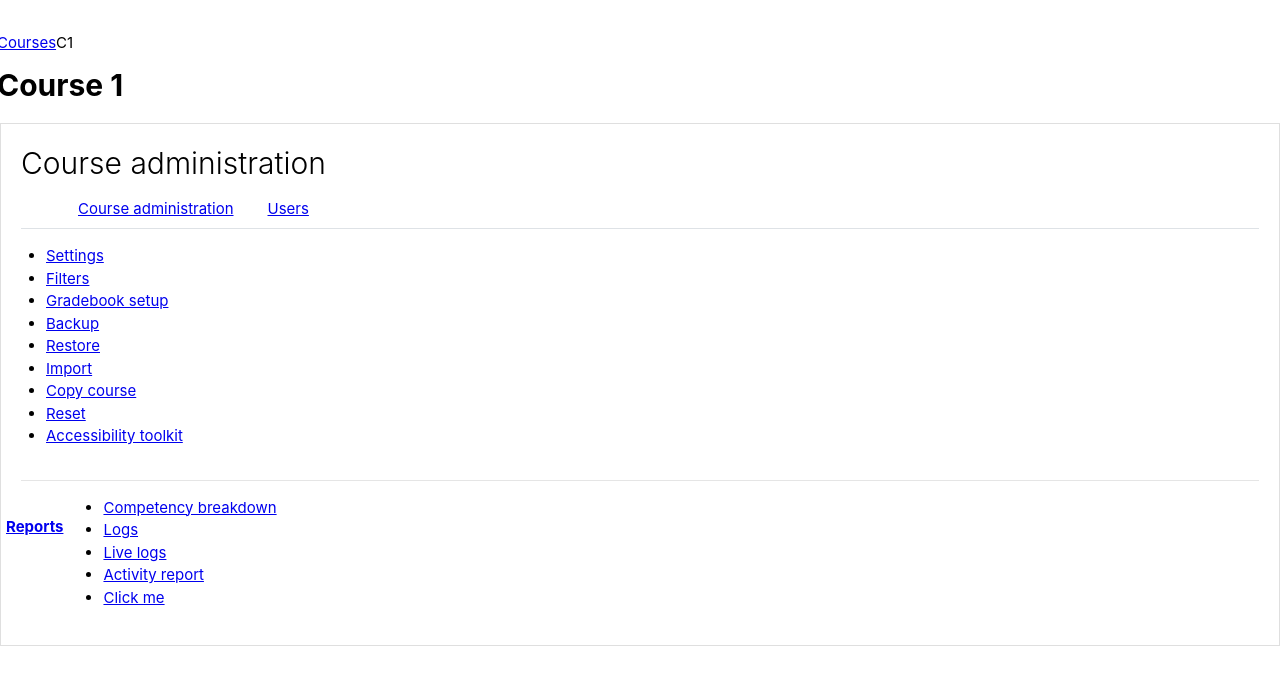
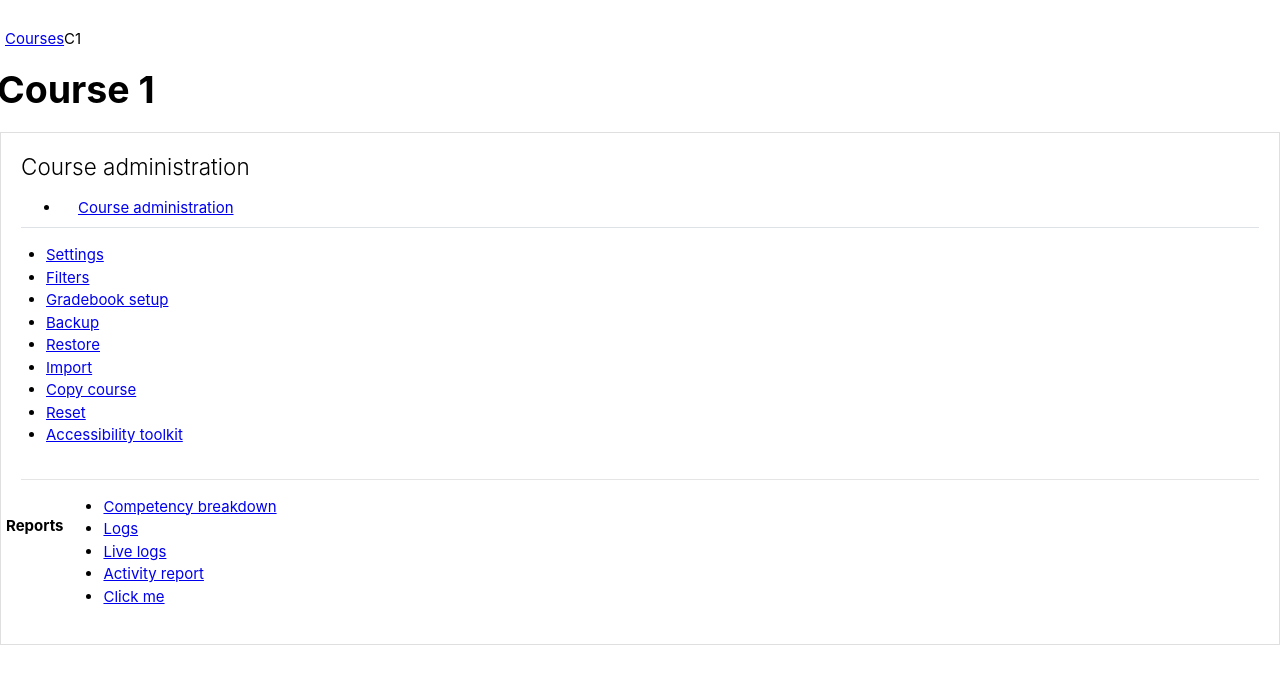
Before and after one commit to andrewnicols/chromedriver_viewport_edge, a plain HTML site: page fixtures/index.html in a window 1280 px wide. Drawn offline with Linux system fonts and the light colour scheme.

Commit message:
More simplification

```diff
--- a/fixtures/all.css
+++ b/fixtures/all.css
@@ -4,6 +4,7 @@ body {
     font-size:.9375rem;
     font-weight:400;
     line-height:1.5;
+    margin-bottom: 100px;
 }
 hr {
     box-sizing:content-box;
@@ -20,11 +21,9 @@ ol,ul,dl {
     margin-top:0;
     margin-bottom:1rem
 }
-h1,.h1 {
-    font-size:2.34375rem
-}
-h2,.h2 {
-    font-size:1.875rem
+h1 {
+    font-size:2.34375rem;
+    font-weight:700
 }
 hr {
     margin-top:1rem;
@@ -34,15 +33,8 @@ hr {
 }
 .row {
     display:flex;
-    flex-wrap:wrap;
     margin-right:-15px;
     margin-left:-15px
-}
-.nav {
-    display:flex;
-    flex-wrap:wrap;
-    margin-bottom:0;
-    list-style:none
 }
 .nav-link {
     display:block;
@@ -62,7 +54,7 @@ hr {
     margin-bottom:0;
     list-style:none;
 }
-.mt-3,.my-3 {
+.mt-3 {
     margin-top:1rem!important
 }
 .p-1 {
@@ -71,40 +63,20 @@ hr {
 .p-2 {
     padding:0.5rem!important
 }
-.p-3 {
-    padding:1rem!important
-}
-.pt-3,.py-3 {
+.pt-3 {
     padding-top:1rem!important
 }
-@media (min-width:576px) {
-    #region-main {
-        border:1px solid rgba(0,0,0,.125);
-        padding:1.25rem
-    }
-
+#region-main {
+    border:1px solid rgba(0,0,0,.125);
+    padding:1.25rem
 }
-.aalink.focus,.aalink:focus,#page-footer a:not([class]).focus,#page-footer a:not([class]):focus,.arrow_link.focus,.arrow_link:focus,a:not([class]).focus,a:not([class]):focus,.activityinstance>a.focus,.activityinstance>a:focus {
+a:not([class]):focus {
     outline:.2rem solid transparent;
 }
 .headermain {
     font-weight:700
 }
-#maincontent {
-    display:block;
-    height:1px;
-    overflow:hidden
-}
-#page-header h1.h2 {
-    font-weight:700
-}
-#page-header .logo {
-    margin:1rem 0
-}
-#page-header .logo img {
-    max-height:75px
-}
 .page-context-header {
     overflow:hidden;
-    padding:.25rem
+    padding:.25rem;
 }
--- a/fixtures/index.html
+++ b/fixtures/index.html
@@ -1,113 +1,59 @@
-<html dir="ltr" lang="en" xml:lang="en" class="yui3-js-enabled"><head>
+<html>
+    <head>
         <title>Course administration</title>
-    <link rel="shortcut icon" href="http://host.docker.internal/im/theme/image.php/boost/theme/1634272595/favicon">
-    <meta http-equiv="Content-Type" content="text/html; charset=utf-8">
-    <meta name="keywords" content="moodle, Course administration">
         <link rel="stylesheet" type="text/css" href="all.css">
-    <meta name="viewport" content="width=device-width, initial-scale=1.0">
     </head>
-  <body id="page-course-admin" class="">
-    <div id="page-wrapper" class="d-print-block">
-      <div>
-        <div id="page" data-region="mainpage" data-usertour="scroller" class="drawers  ">
-          <div id="topofscroll" class="main-inner">
-            <div class="drawer-toggles d-flex">
-            </div>
-            <header id="page-header" class="row">
-            <div class="col-12 pt-3">
-              <div class="card border-0">
-                <div class="card-body p-2 navigation-card">
-                  <div class="d-flex flex-wrap">
-                    <div id="page-navbar" class="p-1">
-                      <nav aria-label="Navigation bar">
-                      <ol class="breadcrumb">
+    <body>
+        <header class="pt-3 row p-2" id="page-header">
+        <div class="">
+            <div class="p-2">
+                <ol class="breadcrumb p-1">
                     <li class="breadcrumb-item">
-                        <a href="http://host.docker.internal/im/course/index.php">Courses</a>
+                    <a href="#">Courses</a>
                     </li>
 
                     <li class="breadcrumb-item">C1</li>
                 </ol>
-                      </nav>
             </div>
-                    <div class="ml-auto d-flex">
-
-                    </div>
-                    <div id="course-header">
-
-                    </div>
-                  </div>
-                  <div class="d-sm-flex align-items-center">
-                    <div class="mr-auto">
-                      <div class="page-context-header"><div class="page-header-headings"><h1 class="h2">Course 1</h1></div></div>
-                    </div>
-
-                    <div class="header-actions-container flex-shrink-0" data-region="header-actions-container">
-                    </div>
-                  </div>
-                </div>
+            <div>
+                <div class="page-context-header"><h1>Course 1</h1></div>
             </div>
         </div>
         </header>
-            <div id="page-content" class="pb-3 d-print-block">
-              <div id="region-main-box">
-                <section id="region-main" aria-label="Content">
-
-                <span class="notifications" id="user-notifications"></span>
-                <div role="main"><span id="maincontent"></span><h2>Course administration</h2><ul class="nav nav-tabs" role="tablist">
-                    <!-- First the top most node and immediate children -->
-                    <li class="nav-item">
-                    <a class="nav-link active" href="#linkcourseadmin" data-toggle="tab" role="tab" aria-selected="true">Course administration</a>
-                    </li>
-                    <!-- Now the first level children with sub nodes -->
-                    <li class="nav-item">
-                    <a class="nav-link" href="#linkusers" data-toggle="tab" role="tab" aria-selected="false" tabindex="-1">Users</a>
+        <section id="region-main" class="pb-3">
+        <div>
+            <h2>Course administration</h2>
+            <ul class="nav-tabs">
+                <li>
+                <a class="nav-link active" href="#">Course administration</a>
                 </li>
             </ul>
             <div class="tab-content mt-3">
-                    <div class="tab-pane active" id="linkcourseadmin" role="tabpanel">
-                      <div class="container-fluid">
                 <div class="row">
-                          <div class="col-sm-3">
-                          </div>
-                          <div class="col">
-                            <ul class="list-unstyled">
-                              <li><a href="http://host.docker.internal/im/course/edit.php?id=302000">Settings</a></li>
-                              <li><a href="http://host.docker.internal/im/filter/manage.php?contextid=347000">Filters</a></li>
-                              <li><a href="http://host.docker.internal/im/grade/edit/tree/index.php?id=302000">Gradebook setup</a></li>
-                              <li><a href="http://host.docker.internal/im/backup/backup.php?id=302000">Backup</a></li>
-                              <li><a href="http://host.docker.internal/im/backup/restorefile.php?contextid=347000">Restore</a></li>
-                              <li><a href="http://host.docker.internal/im/backup/import.php?id=302000">Import</a></li>
-                              <li><a href="http://host.docker.internal/im/backup/copy.php?id=302000">Copy course</a></li>
-                              <li><a href="http://host.docker.internal/im/course/reset.php?id=302000">Reset</a></li>
-                              <li><a href="http://host.docker.internal/im/admin/tool/brickfield/index.php?courseid=302000">Accessibility toolkit</a></li>
+                    <ul>
+                        <li><a href="#">Settings</a></li>
+                        <li><a href="#">Filters</a></li>
+                        <li><a href="#">Gradebook setup</a></li>
+                        <li><a href="#">Backup</a></li>
+                        <li><a href="#">Restore</a></li>
+                        <li><a href="#">Import</a></li>
+                        <li><a href="#">Copy course</a></li>
+                        <li><a href="#">Reset</a></li>
+                        <li><a href="#">Accessibility toolkit</a></li>
                     </ul>
                 </div>
-                        </div>
-
                 <hr>
                 <div class="row">
-                          <div class="col-sm-3">
-                            <h4><a href="http://host.docker.internal/im/report/view.php?courseid=302000">Reports</a></h4>
-
-                          </div>
-                          <div class="col">
-                            <ul class="list-unstyled">
-                              <li><a href="http://host.docker.internal/im/report/competency/index.php?id=302000">Competency breakdown</a></li>
-                              <li><a href="http://host.docker.internal/im/report/log/index.php?id=302000">Logs</a></li>
-                              <li><a href="http://host.docker.internal/im/report/loglive/index.php?id=302000">Live logs</a></li>
-                              <li><a href="http://host.docker.internal/im/report/outline/index.php?id=302000">Activity report</a></li>
+                    <h4>Reports</h4>
+                    <ul>
+                        <li><a href="#">Competency breakdown</a></li>
+                        <li><a href="#">Logs</a></li>
+                        <li><a href="#">Live logs</a></li>
+                        <li><a href="#">Activity report</a></li>
                         <li><a href="success.html">Click me</a></li>
                     </ul>
                 </div>
             </div>
         </div>
-                    </div>
-                </div></div>
         </section>
-              </div>
-            </div>
-          </div>
-        </div>
-      </div>
-    </div>
 </body></html>
```
Also changed, not shown: 1 other file. Lines whose indentation alone changed are shown as unchanged.
